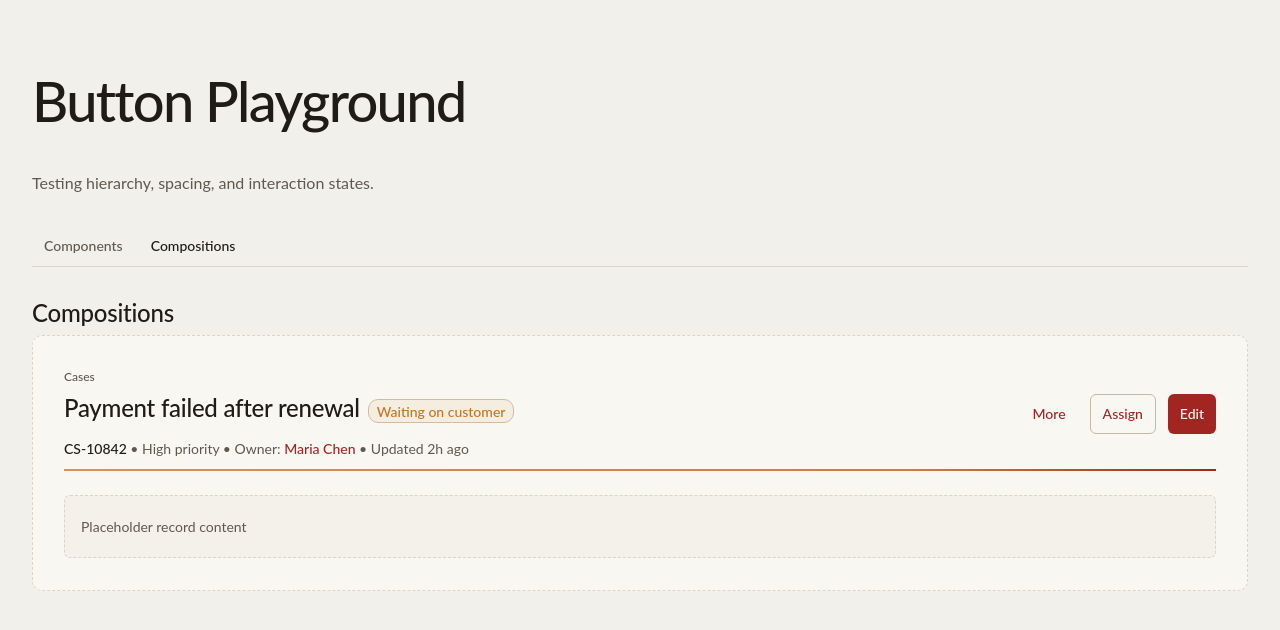
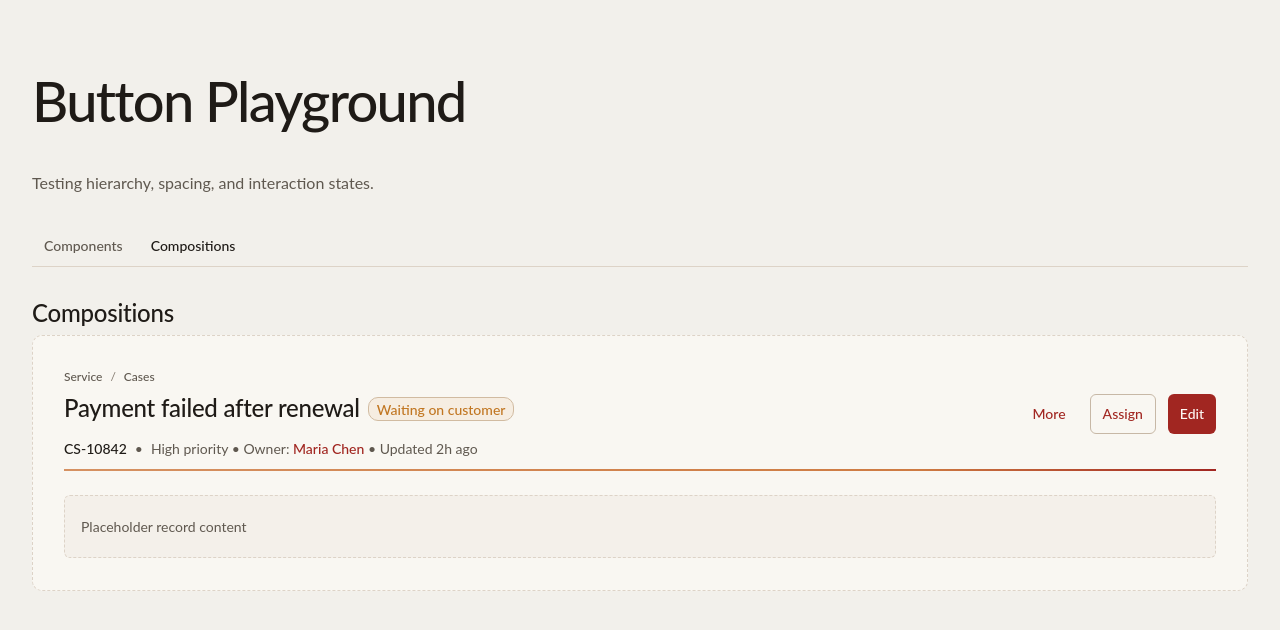
Before and after one commit to enricdelahoya-source/ehoya-design-system, a React (Vite) app: page / in a window 1280 px wide. Both pictures are taken after a click on the tab "Compositions". Shown: the top 630 px of the page. Built offline with nearby package versions, Linux system fonts and the light colour scheme.

Commit message:
appshellbar cleanup

```diff
--- /dev/null
+++ b/src/design-system/components/CaseStatusBadge.tsx
@@ -0,0 +1,90 @@
+import StatusBadge, {
+  type StatusBadgeEmphasis,
+  type StatusBadgeTone,
+  type StatusBadgeSize,
+} from "./StatusBadge"
+
+/**
+ * ========================================
+ * CASE STATUS BADGE
+ * Product-level case status mapping
+ * ========================================
+ *
+ * This wrapper keeps case-specific business meaning out of the
+ * generic StatusBadge primitive. Product code should use this
+ * component when rendering case workflow statuses.
+ */
+
+export type CaseStatus =
+  | "new"
+  | "in_progress"
+  | "waiting_on_customer"
+  | "escalated"
+  | "resolved"
+  | "closed"
+
+type CaseStatusConfig = {
+  label: string
+  tone: StatusBadgeTone
+  emphasis: StatusBadgeEmphasis
+}
+
+type CaseStatusBadgeProps = {
+  status: CaseStatus
+  emphasis?: StatusBadgeEmphasis
+  size?: StatusBadgeSize
+  className?: string
+}
+
+const CASE_STATUS_CONFIG: Record<CaseStatus, CaseStatusConfig> = {
+  new: {
+    label: "New",
+    tone: "info",
+    emphasis: "strong",
+  },
+  in_progress: {
+    label: "In progress",
+    tone: "info",
+    emphasis: "subtle",
+  },
+  waiting_on_customer: {
+    label: "Waiting on customer",
+    tone: "warning",
+    emphasis: "strong",
+  },
+  escalated: {
+    label: "Escalated",
+    tone: "danger",
+    emphasis: "strong",
+  },
+  resolved: {
+    label: "Resolved",
+    tone: "success",
+    emphasis: "strong",
+  },
+  closed: {
+    label: "Closed",
+    tone: "neutral",
+    emphasis: "subtle",
+  },
+}
+
+export default function CaseStatusBadge({
+  status,
+  emphasis,
+  size = "sm",
+  className = "",
+}: CaseStatusBadgeProps) {
+  const config = CASE_STATUS_CONFIG[status]
+
+  return (
+    <StatusBadge
+      tone={config.tone}
+      emphasis={emphasis ?? config.emphasis}
+      size={size}
+      className={className}
+    >
+      {config.label}
+    </StatusBadge>
+  )
+}
--- a/src/design-system/components/RecordShellBar.tsx
+++ b/src/design-system/components/RecordShellBar.tsx
@@ -1,7 +1,7 @@
 import type { ReactNode } from "react"
 import BrandStripe from "./BrandStripe"
+import CaseStatusBadge, { type CaseStatus } from "./CaseStatusBadge"
 import Link from "./Link"
-import StatusBadge from "./StatusBadge"
 
 /**
  * ========================================
@@ -19,15 +19,16 @@ import StatusBadge from "./StatusBadge"
  * 1. PUBLIC API
  * ========================================
  */
+type RecordShellBarBreadcrumb = {
+  label: string
+  href: string
+}
+
 type RecordShellBarProps = {
-  recordType: string
+  breadcrumbs?: RecordShellBarBreadcrumb[]
   title: string
   recordId?: string
-  status?: {
-    label: string
-    tone?: "neutral" | "info" | "success" | "warning" | "danger"
-    emphasis?: "subtle" | "strong"
-  }
+  status?: CaseStatus
   metadata?: ReactNode
   actions?: ReactNode
 }
@@ -38,8 +39,9 @@ type RecordShellBarProps = {
  * ========================================
  */
 export default function RecordShellBar({
-  recordType,
+  breadcrumbs,
   title,
+  recordId,
   status,
   metadata,
   actions,
@@ -61,7 +63,7 @@ export default function RecordShellBar({
 
   const contentRow = [
     "flex",
-    "items-center",
+    "items-start",
     "justify-between",
     "gap-[var(--space-stack-md)]",
   ].join(" ")
@@ -74,18 +76,33 @@ export default function RecordShellBar({
     "gap-[var(--space-2)]",
   ].join(" ")
 
-  const parentLinkClasses = [
+  const breadcrumbRow = [
+    "flex",
+    "flex-wrap",
+    "items-center",
+    "gap-x-[var(--space-2)]",
+    "gap-y-[var(--space-1)]",
+  ].join(" ")
+
+  const breadcrumbLinkClasses = [
     "text-xs",
     "font-medium",
     "text-[var(--color-text-muted)]",
     "leading-normal",
+    "hover:text-[var(--color-text-default)]",
+  ].join(" ")
+
+  const breadcrumbSeparatorClasses = [
+    "text-xs",
+    "leading-normal",
+    "text-[var(--color-text-subtle)]",
   ].join(" ")
 
   const titleRow = [
     "flex",
     "min-w-0",
     "flex-wrap",
-    "items-center",
+    "items-baseline",
     "gap-x-[var(--space-2)]",
     "gap-y-[0.125rem]",
   ].join(" ")
@@ -96,6 +113,22 @@ export default function RecordShellBar({
     "font-semibold",
     "leading-[1.2]",
     "text-[var(--color-text-default)]",
+  ].join(" ")
+
+  const recordIdClasses = [
+    "text-sm",
+    "font-medium",
+    "leading-normal",
+    "text-[var(--color-text-default)]",
+  ].join(" ")
+
+  const identityMetaRow = [
+    "flex",
+    "min-w-0",
+    "flex-wrap",
+    "items-center",
+    "gap-x-[var(--space-2)]",
+    "gap-y-[0.125rem]",
   ].join(" ")
 
   const metadataClasses = [
@@ -110,7 +143,7 @@ export default function RecordShellBar({
     "shrink-0",
     "items-center",
     "gap-actions-md",
-    "self-center",
+    "self-start",
   ].join(" ")
 
   /**
@@ -119,30 +152,55 @@ export default function RecordShellBar({
    * ========================================
    */
   return (
-    <section className={container} aria-label={`${recordType} shell bar`}>
+    <section className={container} aria-label="Record shell bar">
+      {breadcrumbs?.length ? (
+        <nav aria-label="Breadcrumb" className={breadcrumbRow}>
+          {breadcrumbs.map((breadcrumb, index) => (
+            <span key={breadcrumb.href} className="inline-flex items-center gap-[var(--space-2)]">
+              {index > 0 ? (
+                <span aria-hidden="true" className={breadcrumbSeparatorClasses}>
+                  /
+                </span>
+              ) : null}
+              <Link href={breadcrumb.href} className={breadcrumbLinkClasses}>
+                {breadcrumb.label}
+              </Link>
+            </span>
+          ))}
+        </nav>
+      ) : null}
+
       <div className={contentRow}>
         <div className={identity}>
-          <Link href="#" className={parentLinkClasses}>
-            {recordType}
-          </Link>
-
           <div className={titleRow}>
             <h2 className={titleClasses}>{title}</h2>
 
             {status ? (
-              <StatusBadge
-                tone={status.tone}
-                emphasis={status.emphasis}
+              <CaseStatusBadge
+                status={status}
+                emphasis="subtle"
                 size="md"
-                className="-translate-y-[1px] self-center"
-              >
-                {status.label}
-              </StatusBadge>
+                className="-translate-y-[3px] self-center"
+              />
             ) : null}
           </div>
 
-          {metadata ? (
-            <div className={metadataClasses}>{metadata}</div>
+          {recordId || metadata ? (
+            <div className={identityMetaRow}>
+              {recordId ? (
+                <div className={recordIdClasses}>{recordId}</div>
+              ) : null}
+
+              {recordId && metadata ? (
+                <span aria-hidden="true" className={metadataClasses}>
+                  •
+                </span>
+              ) : null}
+
+              {metadata ? (
+                <div className={metadataClasses}>{metadata}</div>
+              ) : null}
+            </div>
           ) : null}
         </div>
 
--- a/src/design-system/playground.tsx
+++ b/src/design-system/playground.tsx
@@ -1,5 +1,6 @@
 import { useState } from "react"
 import Button from "./components/Button"
+import CaseStatusBadge from "./components/CaseStatusBadge"
 import Field from "./components/Field"
 import Input from "./components/Input"
 import Link from "./components/Link"
@@ -80,7 +81,7 @@ export default function App() {
 
                 <div className="space-y-[var(--space-stack-xs)]">
                   <p className="text-xs font-medium uppercase tracking-[0.04em] text-text-muted">
-                    Subtle
+                    Primitive tones
                   </p>
                   <div className="flex flex-wrap items-center gap-actions-md">
                     <StatusBadge tone="info">New</StatusBadge>
@@ -88,52 +89,33 @@ export default function App() {
                     <StatusBadge tone="warning">Waiting on customer</StatusBadge>
                     <StatusBadge tone="danger">Escalated</StatusBadge>
                     <StatusBadge tone="success">Resolved</StatusBadge>
-                    <StatusBadge
-                      tone="neutral"
-                      className="bg-[color-mix(in_srgb,var(--color-surface-muted)_42%,var(--color-surface-elevated))] text-[var(--color-text-subtle)] border-[color-mix(in_srgb,var(--color-border-subtle)_55%,transparent)]"
-                    >
-                      Closed
-                    </StatusBadge>
+                    <StatusBadge tone="neutral">Closed</StatusBadge>
                   </div>
                 </div>
 
                 <div className="space-y-[var(--space-stack-xs)]">
                   <p className="text-xs font-medium uppercase tracking-[0.04em] text-text-muted">
-                    Strong
+                    Case statuses
                   </p>
                   <div className="flex flex-wrap items-center gap-actions-md">
-                    <StatusBadge tone="info" emphasis="strong">
-                      New
-                    </StatusBadge>
-                    <StatusBadge tone="warning" emphasis="strong">
-                      Waiting on customer
-                    </StatusBadge>
-                    <StatusBadge tone="danger" emphasis="strong">
-                      Escalated
-                    </StatusBadge>
-                    <StatusBadge tone="success" emphasis="strong">
-                      Resolved
-                    </StatusBadge>
+                    <CaseStatusBadge status="new" />
+                    <CaseStatusBadge status="in_progress" />
+                    <CaseStatusBadge status="waiting_on_customer" />
+                    <CaseStatusBadge status="escalated" />
+                    <CaseStatusBadge status="resolved" />
+                    <CaseStatusBadge status="closed" />
                   </div>
                 </div>
 
                 <div className="space-y-[var(--space-stack-xs)]">
                   <p className="text-xs font-medium uppercase tracking-[0.04em] text-text-muted">
-                    Sizes
+                    Case status sizes
                   </p>
                   <div className="flex flex-wrap items-center gap-actions-md">
-                    <StatusBadge tone="info" size="sm">
-                      In progress
-                    </StatusBadge>
-                    <StatusBadge tone="info" size="md">
-                      In progress
-                    </StatusBadge>
-                    <StatusBadge tone="success" emphasis="strong" size="sm">
-                      Resolved
-                    </StatusBadge>
-                    <StatusBadge tone="success" emphasis="strong" size="md">
-                      Resolved
-                    </StatusBadge>
+                    <CaseStatusBadge status="in_progress" size="sm" />
+                    <CaseStatusBadge status="in_progress" size="md" />
+                    <CaseStatusBadge status="resolved" size="sm" />
+                    <CaseStatusBadge status="resolved" size="md" />
                   </div>
                 </div>
               </section>
@@ -303,18 +285,15 @@ export default function App() {
               <div className="rounded-[var(--radius-md)] border border-dashed border-[var(--color-border-divider)] bg-[color-mix(in_srgb,var(--color-surface-elevated)_70%,transparent)]">
                 <div className="mx-auto max-w-[1200px] space-y-6 px-6 py-8">
                   <RecordShellBar
-                    recordType="Cases"
+                    breadcrumbs={[
+                      { label: "Service", href: "/service" },
+                      { label: "Cases", href: "/service/cases" },
+                    ]}
                     title="Payment failed after renewal"
-                    status={{
-                      label: "Waiting on customer",
-                      tone: "warning",
-                    }}
+                    recordId="CS-10842"
+                    status="waiting_on_customer"
                     metadata={
                       <>
-                        <span className="font-medium text-[var(--color-text-default)]">
-                          CS-10842
-                        </span>
-                        {" • "}
                         High priority
                         {" • "}
                         Owner: <Link href="#">Maria Chen</Link>
--- a/src/design-system/tokens/foundations/spacing.css
+++ b/src/design-system/tokens/foundations/spacing.css
@@ -1,5 +1,6 @@
 @theme {
   --space-0: 0rem;
+  --space-half: 0.125rem;
   --space-1: 0.25rem;
   --space-2: 0.5rem;
   --space-3: 0.75rem;
```
Also changed, not shown: src/design-system/components/StatusBadge.tsx (+17 -6 lines), 2 other files (tests, documents, lock files or other folders).
